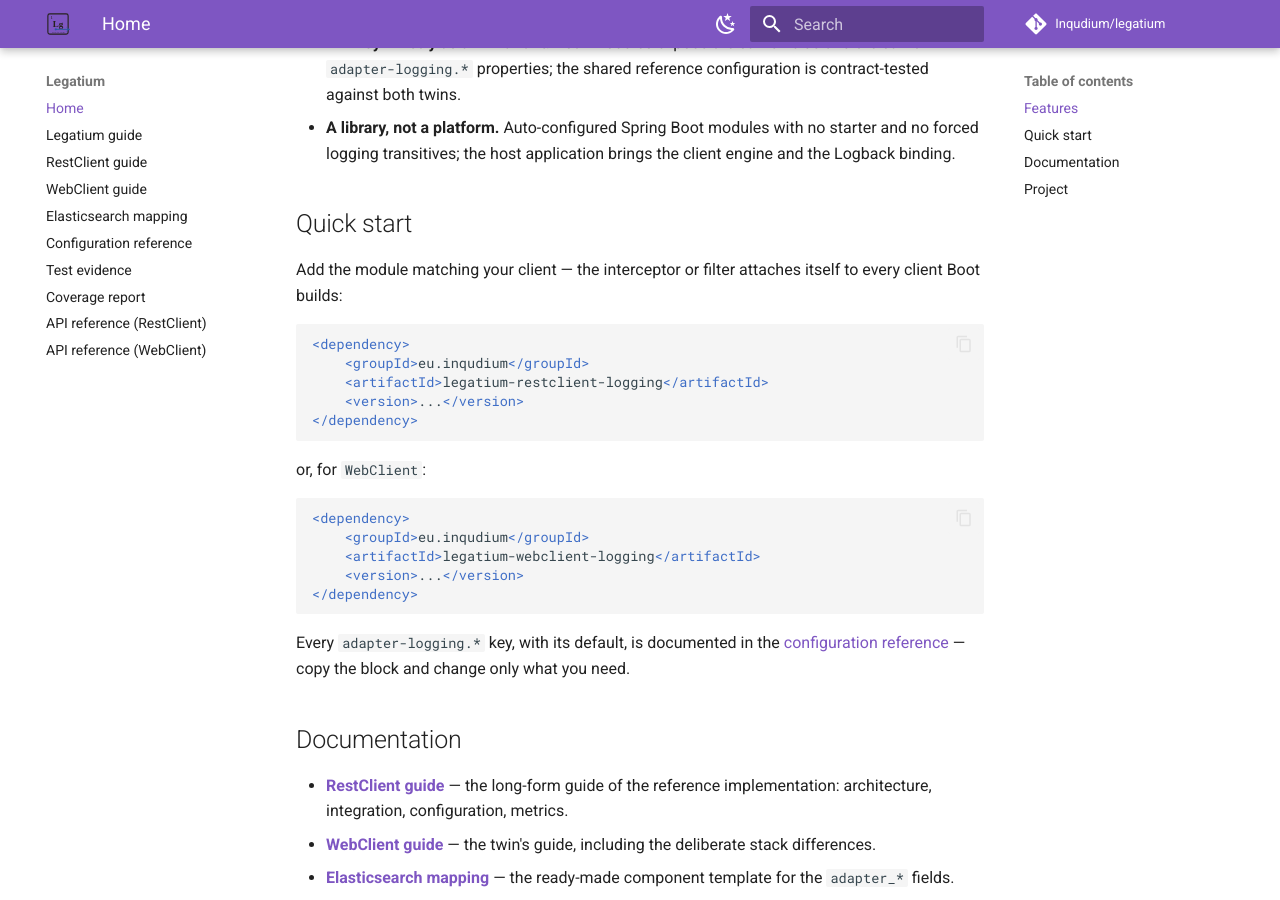
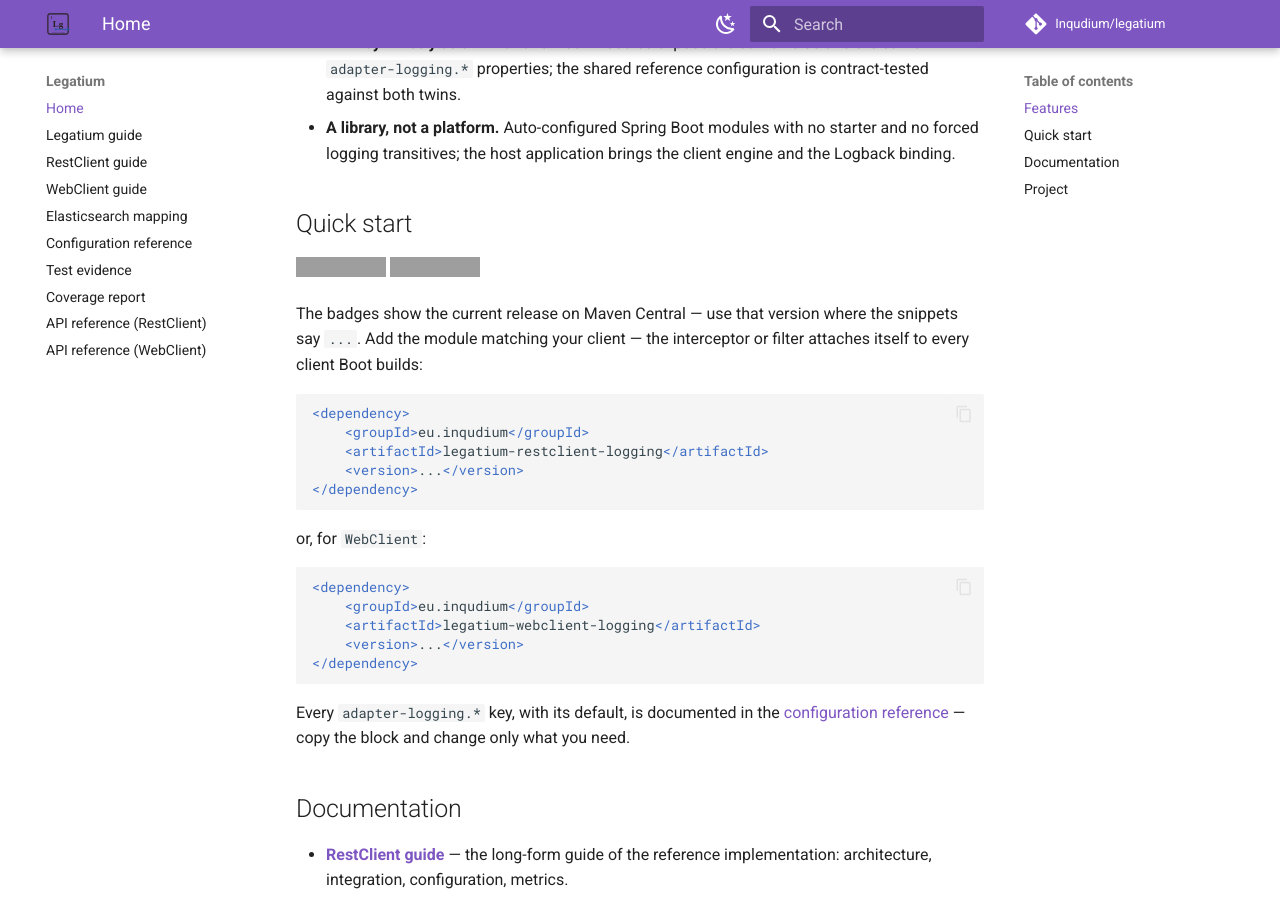
Before and after one commit to Inqudium/legatium, an MkDocs documentation site: the page built from docs/index.md, in a window 1280 px wide and 900 px high, scrolled down 1271 px. Built offline with MkDocs 1.6.1 and Material for MkDocs 9.7.7, drawn with Linux system fonts in a browser that asks for light colours; comment, search, counter and statistics services are not loaded; grey boxes are pictures that could not be loaded.

Commit message:
Show the Maven Central version badges in the docs quick start
Co-Authored-By: Claude Fable 5.1 <noreply@anthropic.com>
Claude-Session: https://claude.ai/code/session_011SpyKSmVfykRwrhB25ePQB

````diff
--- a/docs/index.md
+++ b/docs/index.md
@@ -47,8 +47,12 @@ sibling project [Limesium](https://github.com/Inqudium/limesium) records the
 
 ## Quick start
 
-Add the module matching your client — the interceptor or filter attaches itself
-to every client Boot builds:
+[![legatium-restclient-logging on Maven Central](https://img.shields.io/maven-central/v/eu.inqudium/legatium-restclient-logging.svg?label=legatium-restclient-logging)](https://central.sonatype.com/artifact/eu.inqudium/legatium-restclient-logging)
+[![legatium-webclient-logging on Maven Central](https://img.shields.io/maven-central/v/eu.inqudium/legatium-webclient-logging.svg?label=legatium-webclient-logging)](https://central.sonatype.com/artifact/eu.inqudium/legatium-webclient-logging)
+
+The badges show the current release on Maven Central — use that version where the
+snippets say `...`. Add the module matching your client — the interceptor or filter
+attaches itself to every client Boot builds:
 
 ```xml
 <dependency>
````
